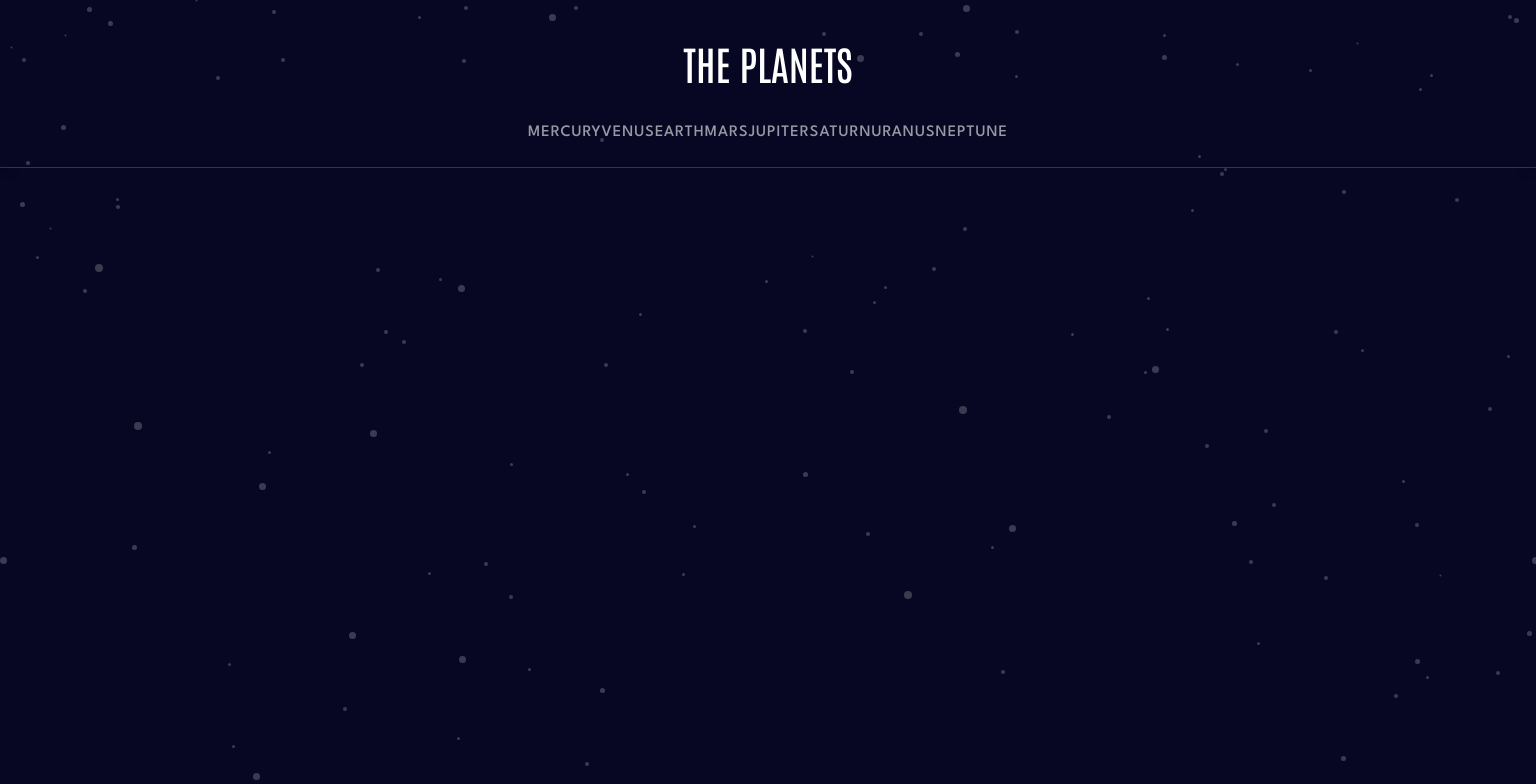
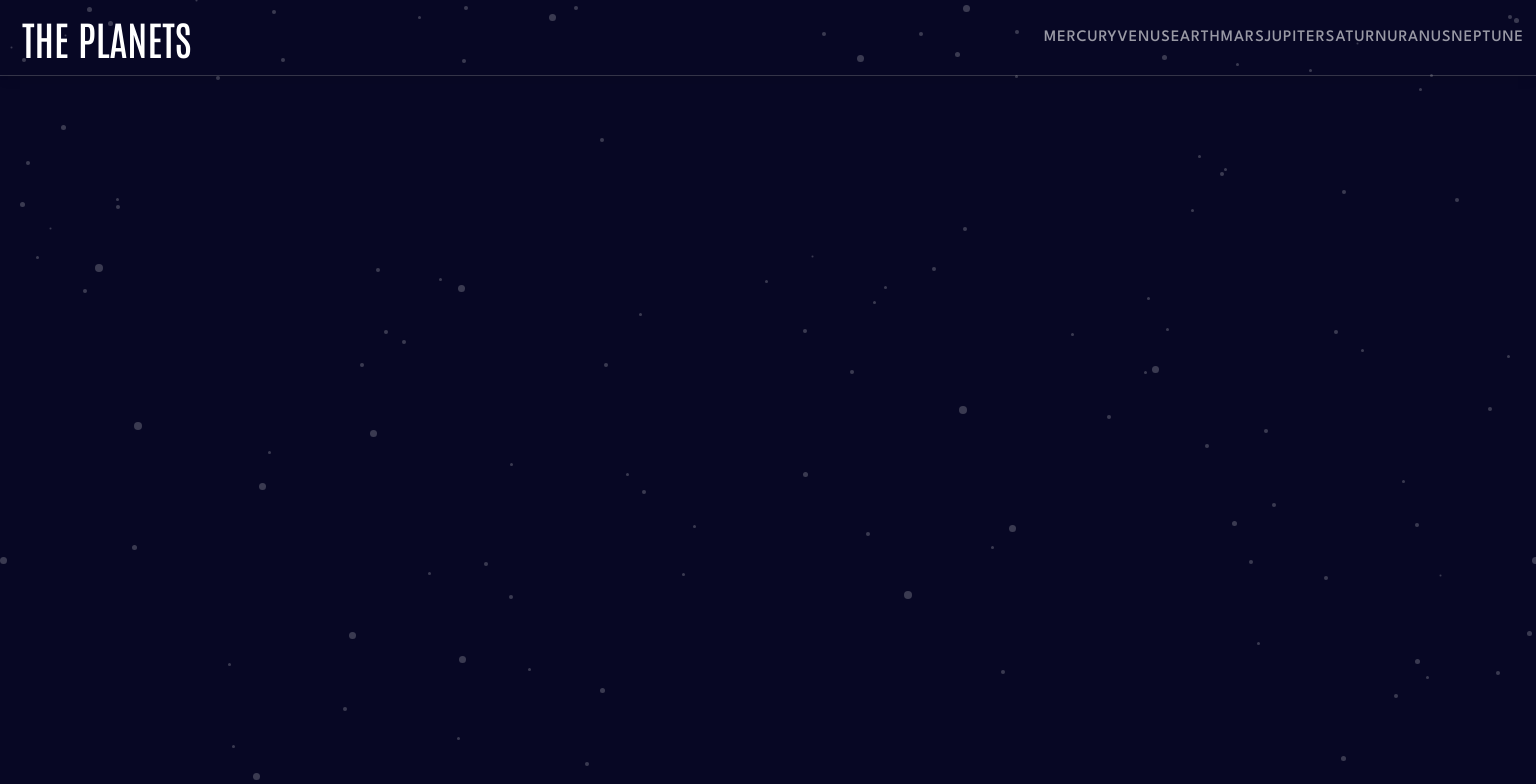
Before and after one commit to NickMagidson/planet-facts, a React (Vite) app: page / in a window 1536 px wide. Shown: the top 784 px of the page. Built offline with nearby package versions, Linux system fonts and the light colour scheme.

Commit message:
Navbar responsivness for desktops

```diff
--- a/src/components/Navbar.jsx
+++ b/src/components/Navbar.jsx
@@ -14,8 +14,11 @@ export default function Navbar() {
   const [showNavExternal3, setShowNavExternal3] = useState(false);
 
   const linkStyles = {
+    display: 'flex',
+    alignItems: 'center',
     opacity: '60%',
-    fontSize: "1rem",
+    fontSize: '1rem',
+    margin: 'auto'
   }
 
   return (
@@ -35,8 +38,7 @@ export default function Navbar() {
             <MDBIcon className='burger' icon='bars' fas />
           </MDBNavbarToggler>
 
-
-          <div id='main-nav-items' className='d-flex align-items- w-auto p-2'>
+          <nav id='main-nav-items' className='d-flex align-items-center w-auto'>
             <Link style={linkStyles} className='nav-link text-light' to='/mercury'>MERCURY</Link>
             <Link style={linkStyles} className='nav-link text-light' to='/venus'>VENUS</Link>
             <Link style={linkStyles} className='nav-link text-light' to='/earth'>EARTH</Link>
@@ -45,9 +47,8 @@ export default function Navbar() {
             <Link style={linkStyles} className='nav-link text-light' to='/saturn'>SATURN</Link>
             <Link style={linkStyles} className='nav-link text-light' to='/uranus'>URANUS</Link>
             <Link style={linkStyles} className='nav-link text-light' to='/neptune'>NEPTUNE</Link>
-          </div>
+          </nav>
         </MDBContainer>
-
       </MDBNavbar>
 
 
@@ -64,7 +65,7 @@ export default function Navbar() {
           </MDBBtn>
           {/****** VENUS ******/}
           <MDBBtn block className='border-bottom border-dark m-0 p-2 d-flex align-items-center justify-content-between' color='link'>
-            <div className='d-inline-flex  justify-content-between align-items-center'>
+            <div className='d-inline-flex justify-content-between align-items-center'>
               <span style={{backgroundColor: '#F7CC7F'}} className='dot'></span>
               <Link style={{ fontSize: "1.2rem" }} className='nav-link text-light' to='/venus'>Venus</Link>
             </div>
@@ -72,7 +73,7 @@ export default function Navbar() {
           </MDBBtn>
           {/****** EARTH ******/}
           <MDBBtn block className='border-bottom border-dark m-0 p-2 d-flex align-items-center justify-content-between' color='link'>
-            <div className='d-inline-flex  justify-content-between align-items-center'>
+            <div className='d-inline-flex justify-content-between align-items-center'>
               <span style={{backgroundColor: '#545BFE'}} className='dot'></span>
               <Link style={{ fontSize: "1.2rem" }} className='nav-link text-light' to='/earth'>Earth</Link>
             </div>
@@ -80,7 +81,7 @@ export default function Navbar() {
           </MDBBtn>
           {/****** MARS ******/}
           <MDBBtn block className='border-bottom border-dark m-0 p-2 d-flex align-items-center justify-content-between' color='link'>
-            <div className='d-inline-flex  justify-content-between align-items-center'>
+            <div className='d-inline-flex justify-content-between align-items-center'>
               <span style={{backgroundColor: '#FF6A45'}} className='dot'></span>
               <Link style={{ fontSize: "1.2rem" }} className='nav-link text-light' to='/mars'>Mars</Link>
             </div>
@@ -88,7 +89,7 @@ export default function Navbar() {
           </MDBBtn>
           {/****** JUPITER ******/}
           <MDBBtn block className='border-bottom border-dark m-0 p-2 d-flex align-items-center justify-content-between' color='link'>
-            <div className='d-inline-flex  justify-content-between align-items-center'>
+            <div className='d-inline-flex justify-content-between align-items-center'>
               <span style={{backgroundColor: '#ECAD7A'}} className='dot'></span>
               <Link style={{ fontSize: "1.2rem" }} className='nav-link text-light' to='/jupiter'>Jupiter</Link>
             </div>
@@ -96,7 +97,7 @@ export default function Navbar() {
           </MDBBtn>
           {/****** SATURN ******/}
           <MDBBtn block className='border-bottom border-dark m-0 p-2 d-flex align-items-center justify-content-between' color='link'>
-            <div className='d-inline-flex  justify-content-between align-items-center'>
+            <div className='d-inline-flex justify-content-between align-items-center'>
               <span style={{backgroundColor: '#FCCB6B'}} className='dot'></span>
               <Link style={{ fontSize: "1.2rem" }} className='nav-link text-light' to='/saturn'>Saturn</Link>
             </div>
@@ -104,7 +105,7 @@ export default function Navbar() {
           </MDBBtn>
           {/****** URANUS ******/}
           <MDBBtn block className='border-bottom border-dark m-0 p-2 d-flex align-items-center justify-content-between' color='link'>
-            <div className='d-inline-flex  justify-content-between align-items-center'>
+            <div className='d-inline-flex justify-content-between align-items-center'>
               <span style={{backgroundColor: '#65F0D5'}} className='dot'></span>
               <Link style={{ fontSize: "1.2rem" }} className='nav-link text-light' to='/uranus'>Uranus</Link>
             </div>
@@ -112,7 +113,7 @@ export default function Navbar() {
           </MDBBtn>
           {/****** NEPTUNE ******/}
           <MDBBtn block className='border-bottom border-dark m-0 p-2 d-flex align-items-center justify-content-between' color='link'>
-            <div className='d-inline-flex  justify-content-between align-items-center'>
+            <div className='d-inline-flex justify-content-between align-items-center'>
               <span style={{backgroundColor: '#497EFA'}} className='dot'></span>
               <Link style={{ fontSize: "1.2rem" }} className='nav-link text-light' to='/neptune'>Neptune</Link>
             </div>
--- a/src/index.css
+++ b/src/index.css
@@ -61,12 +61,11 @@ html,
 
 
 
-
+/* MEDIA QUERIES */
 @media (max-width: 760px) {
   #main-nav-items {
     display: none !important;
   }
-
 }
 
 /* Small devices (landscape phones, less than 768px) */
@@ -78,7 +77,17 @@ html,
 
     height: 150px;
   }
+}
 
+/* Desktops */
+@media (min-width: 1440px) {
+  .nav-container {
+    display: flex;
+    flex-direction: row;
+    align-items: center;
+
+    height: auto;
+  }
 
 }
 
```
Also changed, not shown: 1 other file (tests, documents, lock files or other folders).
